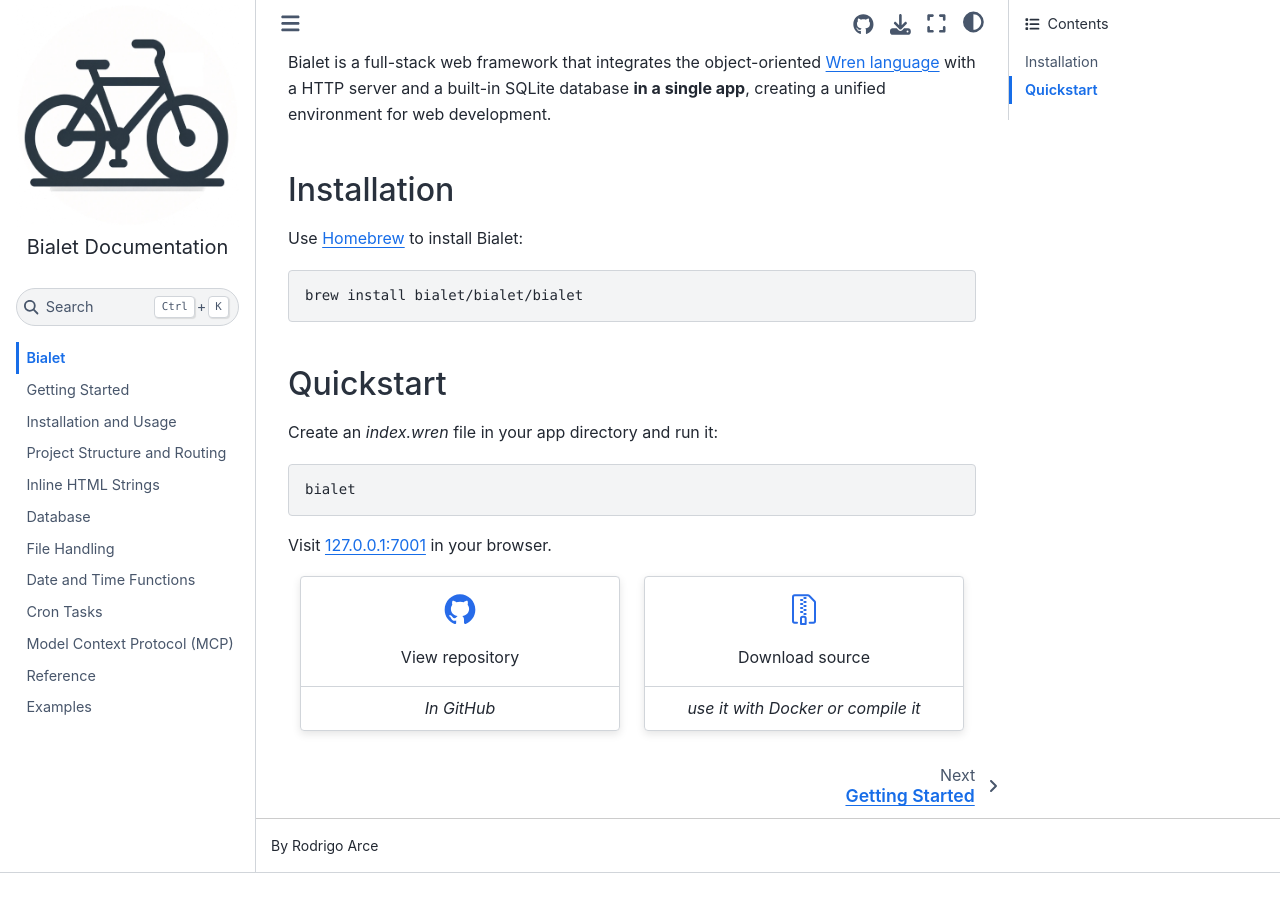
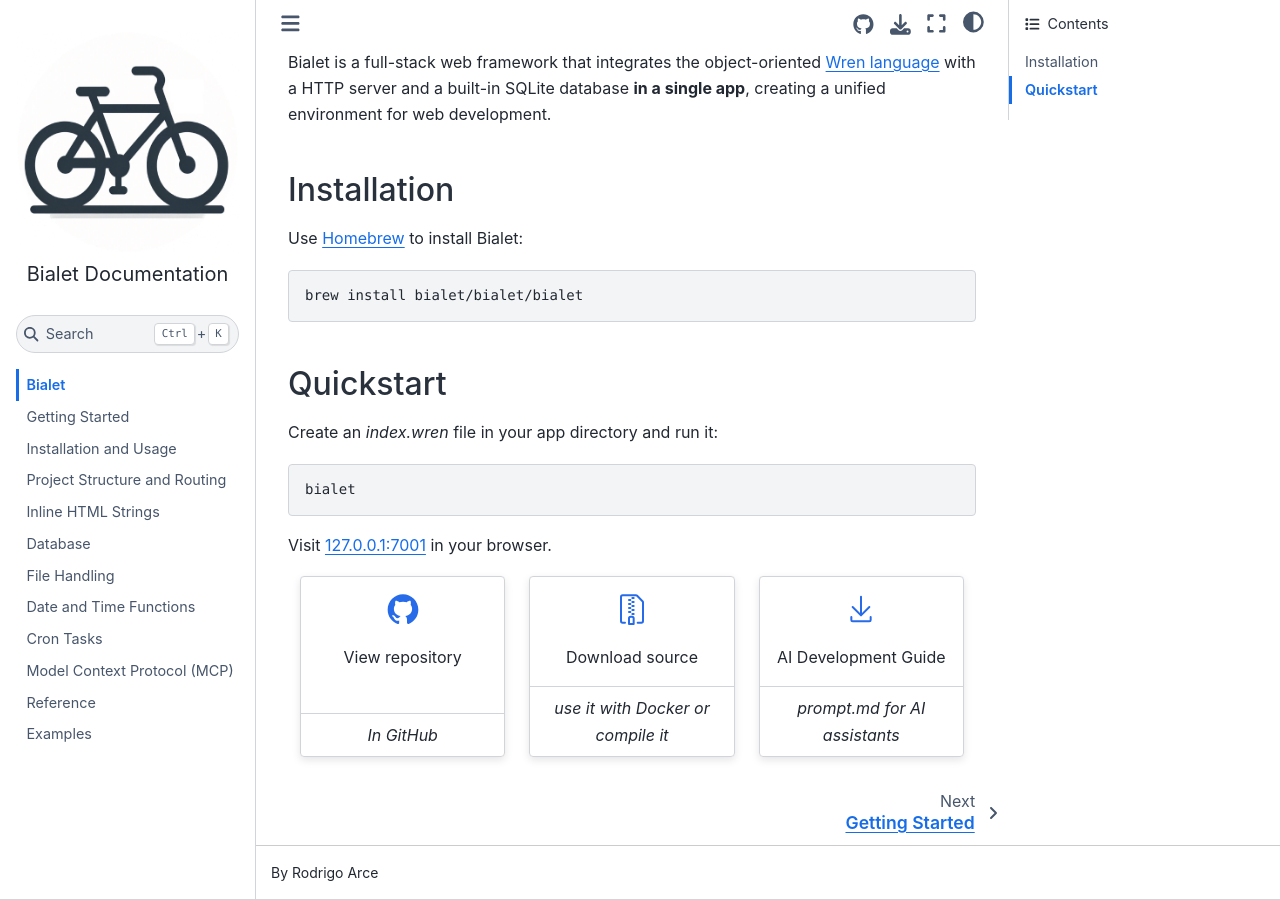
Before and after one commit to bialet/bialet, a Sphinx documentation site: the page built from docs/index.rst, in a window 1280 px wide and 900 px high, scrolled down 614 px. Built offline with Sphinx 7.4.7 and the Sphinx Book theme 1.1.4, drawn with Linux system fonts in a browser that asks for light colours; before the commit the page ends 1487 px from its top, so only the background shows below that.

Commit message:
Add download link for prompt.md in documentation

```diff
--- a/docs/index.rst
+++ b/docs/index.rst
@@ -56,7 +56,7 @@
 
 Visit `127.0.0.1:7001 <http://127.0.0.1:7001>`_ in your browser.
 
-.. grid:: 2
+.. grid:: 3
 
     .. grid-item-card::
         :text-align: center
@@ -78,6 +78,16 @@
         +++++++++++++++
         *use it with Docker or compile it*
 
+    .. grid-item-card::
+        :text-align: center
+        :link: https://raw.githubusercontent.com/bialet/bialet/main/prompt.md
+
+        :octicon:`download;2em;sd-text-info`
+
+        AI Development Guide
+        ++++++++++++++++++++
+        *prompt.md for AI assistants*
+
 .. toctree::
    :hidden:
    :maxdepth: 2
```
